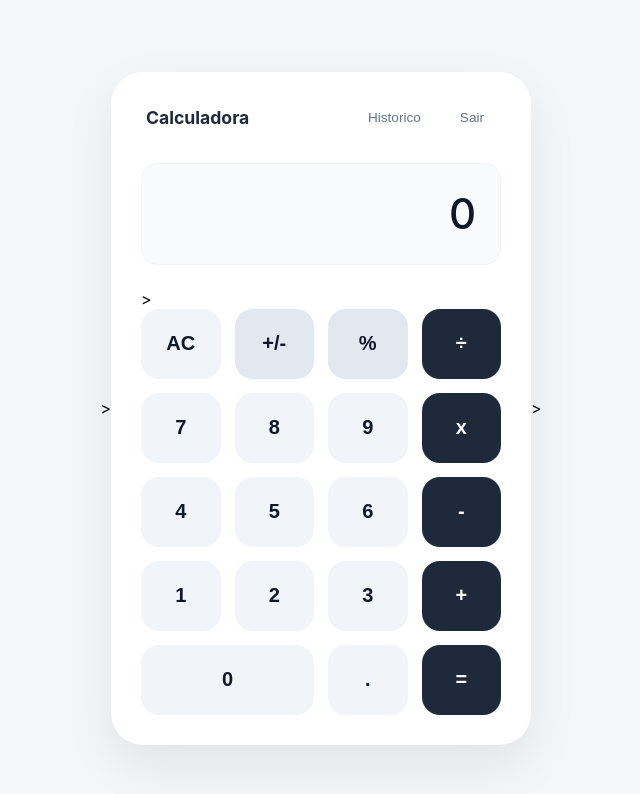
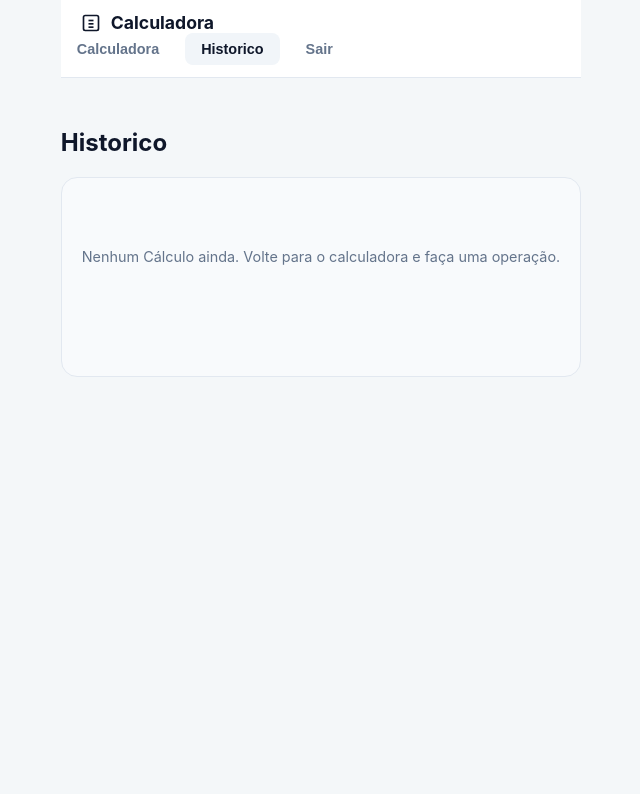
Before and after one commit to G-alberton/Calculadora, a website: page index.html in a window 1280 px wide. Both pictures are taken after a click on the button "Historico". Shown: the whole page, without its empty margins (319-959 px from the left). Drawn offline with Linux system fonts and the light colour scheme.

Commit message:
implementação do historico
arrumar outras coisa, como a parte da soma, arrumar o front (header), arrumar quantidade de soma, arrumar os calculos

```diff
--- a/css/style.css
+++ b/css/style.css
@@ -4,93 +4,112 @@
     --bg-body: #f4f7f9;
     --calc-white: #ffffff;
     --display-bg: #f8fafc;
-    --text-dark: #0f172a;
+    --text-main: #0f172a;
+    --text-muted: #64748b;
     --btn-gray: #f1f5f9;
     --btn-gray-dark: #e2e8f0;
     --btn-operator: #1e293b;
     --accent: #334155;
+    --border-color: #e2e8f0;
+}
+
+* {
+    margin: 0;
+    padding: 0;
+    box-sizing: border-box;
 }
 
 body {
     background-color: var(--bg-body);
-    height: 100vh;
+    min-height: 100vh;
     display: flex;
-    justify-content: center;
+    flex-direction: column; /* Organiza Topo -> Conteúdo */
     align-items: center;
     font-family: 'Inter', -apple-system, sans-serif;
 }
 
-.calculator-container {
+/* --- CABEÇALHO SUPERIOR --- */
+.top-nav {
+    width: 100%;
     background: var(--calc-white);
-    padding: 30px;
-    border-radius: 32px;
-    box-shadow: 0 20px 50px rgba(0,0,0,0.08);
-    width: 360px;
+    border-bottom: 1px solid var(--border-color);
+    padding: 12px 0;
+    margin-bottom: 50px; /* Distância entre o topo e a calculadora */
 }
 
-.calc-header {
+.nav-container {
+    max-width: 1000px;
+    margin: 0 auto;
     display: flex;
     justify-content: space-between;
     align-items: center;
-    margin-bottom: 30px;
-    padding: 0 5px;
+    padding: 0 20px;
 }
 
-.logo {
+.logo-area {
+    display: flex;
+    align-items: center;
+    gap: 10px;
     font-weight: 700;
-    color: #1e293b;
+    color: var(--text-main);
     font-size: 1.1rem;
 }
 
-.nav-buttons {
+.nav-actions {
     display: flex;
-    gap: 15px;
+    gap: 10px;
 }
 
 .header-btn {
     background: transparent;
     border: none;
-    color: #64748b;
-    font-size: 0.85rem;
-    font-weight: 500;
+    padding: 8px 16px;
+    border-radius: 8px;
+    font-size: 0.9rem;
+    font-weight: 600;
+    color: var(--text-muted);
     cursor: pointer;
-    padding: 8px 12px;
-    border-radius: 8px;
-    transition: all 0.2s ease;
+    transition: 0.2s;
     display: flex;
     align-items: center;
     gap: 5px;
 }
 
-.header-btn:hover {
-    background-color: #f1f5f9;
-    color: #1e293b;
-}
-
-.header-btn:active {
-    transform: scale(0.95);
+.header-btn:hover, .header-btn.active {
+    background: var(--btn-gray);
+    color: var(--text-main);
 }
 
 .header-btn.exit:hover {
     color: #ef4444;
 }
 
+/* --- CARD PRINCIPAL (Calculadora e Histórico) --- */
+.calculator-container {
+    background: var(--calc-white);
+    padding: 30px;
+    border-radius: 32px;
+    box-shadow: 0 20px 50px rgba(0,0,0,0.05);
+    width: 360px;
+    border: 1px solid var(--border-color);
+}
+
 .display {
     background: var(--display-bg);
     height: 100px;
-    border-radius: 16px;
+    border-radius: 20px;
     display: flex;
     align-items: center;
     justify-content: flex-end;
     padding: 0 24px;
     margin-bottom: 24px;
-    border: 1px solid #f1f5f9;
+    border: 1px solid var(--btn-gray-dark);
 }
 
 .current-operand {
     font-size: 42px;
     font-weight: 500;
-    color: var(--text-dark);
+    color: var(--text-main);
 }
 
 .buttons-grid {
@@ -107,11 +126,10 @@ body {
     font-weight: 600;
     cursor: pointer;
     background: var(--btn-gray);
-    color: var(--text-dark);
+    color: var(--text-main);
     transition: all 0.2s cubic-bezier(0.4, 0, 0.2, 1);
 }
 
-/* Efeito de mouse em cima e Clique */
 .btn:hover {
     background: var(--btn-gray-dark);
     transform: translateY(-2px);
@@ -121,18 +139,37 @@ body {
     transform: translateY(1px) scale(0.96);
 }
 
-.fn-btn { background: var(--btn-gray-dark); }
-
-.operator {
+.operator, .equal {
     background: var(--btn-operator);
     color: white;
 }
 
-.operator:hover { background: var(--accent); }
-
-.equal {
-    background: var(--btn-operator);
-    color: white;
+.operator:hover, .equal:hover {
+    background: var(--accent);
 }
 
-.double-width { grid-column: span 2; }
+.double-width {
+    grid-column: span 2;
+}
+
+/* --- TELA DE HISTÓRICO --- */
+.section-title {
+    font-size: 1.5rem;
+    margin-bottom: 20px;
+    color: var(--text-main);
+}
+
+.history-box {
+    border: 1px solid var(--border-color);
+    background: var(--display-bg);
+    border-radius: 16px;
+    padding: 20px;
+    min-height: 200px;
+}
+
+.empty-msg {
+    color: var(--text-muted);
+    font-size: 0.9rem;
+    text-align: center;
+    margin-top: 50px;
+}
--- a/index.html
+++ b/index.html
@@ -8,27 +8,25 @@
 </head>
 <body>
 
-    <!-- Como vai ficar os botões para outras areas (historico e tals)-->>
-    <div class="calculator-container">
-        <header class="calc-header">
-            <span class="logo">Calculadora</span>
-            <nav class="nav-buttons">
-                <button class="header-btn">
-                    Historico
-                </button>
-                <button class="header-btn exit">
-                    Sair
-                </button>
+    <!-- Como vai ficar os botões para outras areas (historico e tals)-->
+    <div class="main-wrapper">
+        <header class="top-nav">
+            <div class="nav-container">
+                <div class="logo-area">
+                    <svg width="20" height="20" viewBox="0 0 24 24" fill="none" stroke="currentColor" stroke-width="2"><rect x="3" y="3" width="18" height="18" rx="2" ry="2"></rect><line x1="9" y1="9" x2="15" y2="9"></line><line x1="9" y1="13" x2="15" y2="13"></line><line x1="9" y1="17" x2="15" y2="17"></line></svg>
+                    <span>Calculadora</span>
+                </div>
+            </div>
+            <nav class="nav-actions">
+                <button class="header-btn active" id="btn-show-calc">Calculadora</button>
+                <button class="header-btn" id="btn-show-history">Historico</button>
+                <button class="header-btn exit" id="btn-exit">Sair</button>
             </nav>
         </header>
 
-        <!-- Display -->
-        <div class="calculator">
-            <div class="display">
-                <div id="display-value" class="current-operand">0</div>
-            </div>
-
-            <!--A ordem dos numeros na qual eles vão aparecer na tela, baseado no teclado numerico-->>
+        <main class="auth-card">
+            <section id="section-calc">
+                <div class="display" id="display-value">0</div>
                 <div class="buttons-grid">
                     <button class="btn fn btn" data-action="clear">AC</button>
                     <button class="btn fn-btn" data-action="sign">+/-</button>
@@ -54,10 +52,18 @@
                     <button class="btn number">.</button> <!-- sim o botão é um numero, ele faz parte-->
                     <button class="btn equal" id="equals-btn">=</button>
                 </div>
+            </section>
+
+            <section id="section-history" style="display: none;">
+                <h2 class="section-title">Historico</h2>
+                <div class="history-box">
+                    <p class="empty-msg">Nenhum Cálculo ainda. Volte para o calculadora e faça uma operação.</p>
+                    <div id="history-list"></div>
+                </div>
+            </section>
+        </main>
         </div>
     </div>
-
-    <!-- vo mandale logo um single page aqui depois pra colocar o historico, fica mais rapido, e pq to com preguiça de arrumar css-->>
 
     <script src="js/script.js"></script>
 </body>
--- a/js/script.js
+++ b/js/script.js
@@ -1,26 +1,66 @@
 document.addEventListener('DOMContentLoaded', () => {
-    // Lembrando que a calculadora até o momento só é possível fazer calculo de dois valores
+    // Variáveis de controle
     let currentInput = '0';
     let firstOperand = null;
     let operato = null;
 
     const display = document.getElementById('display-value');
 
-    // Aqui se trata da parte da digitação, coisa básica
+    // Seletores de Navegação (Corrigido o ID do histórico)
+    const btnCalc = document.getElementById('btn-show-calc');
+    const btnHistory = document.getElementById('btn-show-history');
+    const sectionCalc = document.getElementById('section-calc');
+    const sectionHistory = document.getElementById('section-history');
+    const historyList = document.getElementById('history-list');
+
+    // Função de Troca de Página
+    const showPage = (page) => {
+        if (page === 'calc') {
+            sectionCalc.style.display = 'block';
+            sectionHistory.style.display = 'none';
+            btnCalc.classList.add('active');
+            btnHistory.classList.remove('active');
+        } else {
+            sectionCalc.style.display = 'none';
+            sectionHistory.style.display = 'block';
+            btnHistory.classList.add('active');
+            btnCalc.classList.remove('active');
+        }
+    };
+
+    if (btnCalc) btnCalc.addEventListener('click', () => showPage('calc'));
+    if (btnHistory) btnHistory.addEventListener('click', () => showPage('history'));
+
+    // Função para Adicionar ao Histórico
+    const addToHistory = (n1, op, n2, resultado) => {
+        const emptyMsg = document.querySelector('.empty-msg');
+        if (emptyMsg) emptyMsg.remove();
+
+        const item = document.createElement('div');
+        item.className = 'history-item';
+        item.style.padding = "15px";
+        item.style.borderBottom = "1px solid #e2e8f0";
+        item.style.textAlign = "right"; // Corrigido: right
+
+        item.innerHTML = `${n1} ${op} ${n2} = <strong>${resultado}</strong>`;
+
+        if (historyList) historyList.prepend(item);
+    };
+
     const updateDisplay = () => {
         if (display) {
             display.innerText = currentInput;
         }
     };
 
+    // Digitação de Números
     document.querySelectorAll('.number').forEach(button => {
         button.addEventListener('click', () => {
-            const num = button.innerText; // Pegando o valor do botão clicado
+            const num = button.innerText;
 
             if (currentInput === '0') {
                 currentInput = num;
             } else {
-                // Evita colocar múltiplos pontos decimais
                 if (num === '.' && currentInput.includes('.')) return;
                 currentInput += num;
             }
@@ -28,34 +68,55 @@ document.addEventListener('DOMContentLoaded', () => {
         });
     });
 
-    // Aqui a gente tá cuidando da questão de capturar o operador
+    // Captura de Operador
     document.querySelectorAll('.operator').forEach(button => {
         button.addEventListener('click', () => {
             firstOperand = currentInput;
             operato = button.getAttribute('data-op');
             currentInput = '0';
-            console.log(`Tá indo pro back: ${firstOperand} ${operato} ...`);
+            console.log(`Operação capturada: ${firstOperand} ${operato}`);
         });
     });
 
+    // Botão de Igual
     const equalsBtn = document.getElementById('equals-btn');
     if (equalsBtn) {
         equalsBtn.addEventListener('click', () => {
+            if (firstOperand === null || operato === null) return;
+
             const secondOperand = currentInput;
-
             const dateBack = {
                 n1: firstOperand,
                 n2: secondOperand,
                 operacao: operato
             };
 
-            console.log("Tá mandando para o back:", dateBack);
+            //coloca
+            // Simulação de cálculo (Troca os símbolos para o eval entender)
+            try {
+                const expressao = `${dateBack.n1}${dateBack.operacao.replace('×','*').replace('÷','/')}${dateBack.n2}`;
+                const resultadoSimulado = eval(expressao);
 
-            // Botão de igual - Preparado para a API
+                // 1. Atualiza Display
+                currentInput = resultadoSimulado.toString();
+                updateDisplay();
+
+                // 2. Adiciona ao Histórico
+                addToHistory(dateBack.n1, dateBack.operacao, dateBack.n2, resultadoSimulado);
+
+                // 3. Reseta para a próxima conta
+                firstOperand = null;
+                operato = null;
+
+            } catch (error) {
+                console.error("Erro no cálculo:", error);
+                currentInput = "Erro";
+                updateDisplay();
+            }
         });
     }
 
-    // Botão AC aqui, para limpar
+    // Botão AC (Limpar)
     const clearBtn = document.querySelector('[data-action="clear"]');
     if (clearBtn) {
         clearBtn.addEventListener('click', () => {
```
Lines whose indentation alone changed are shown as unchanged.
